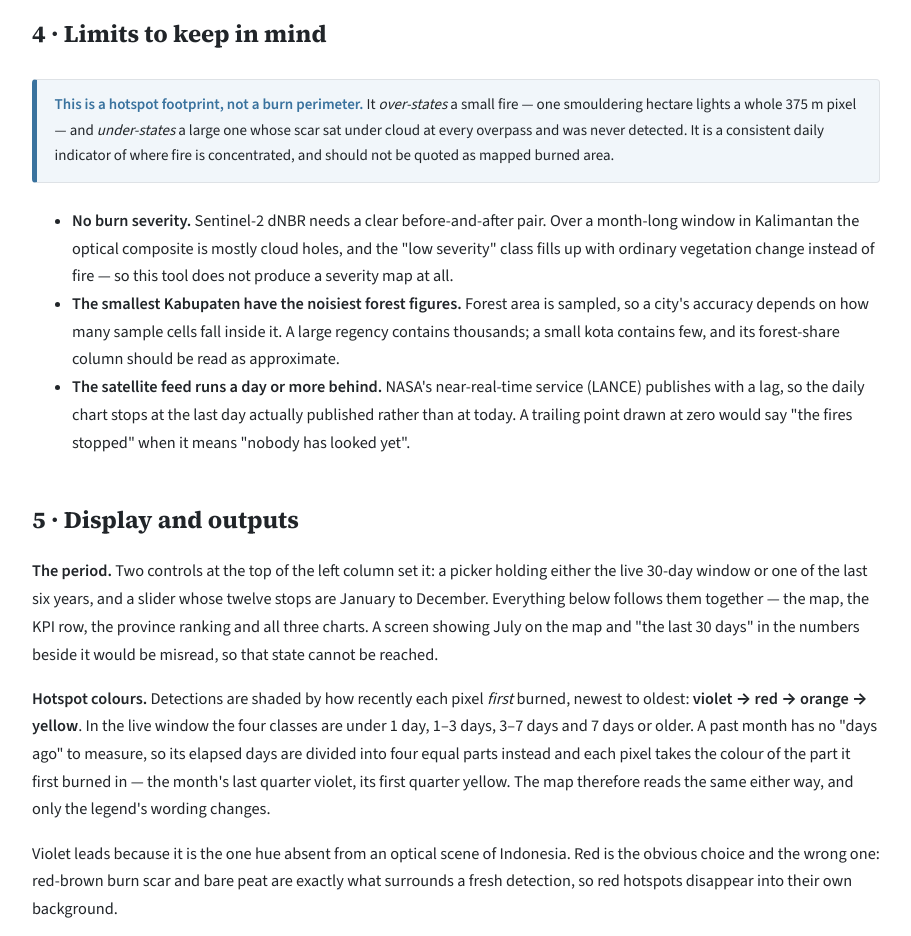
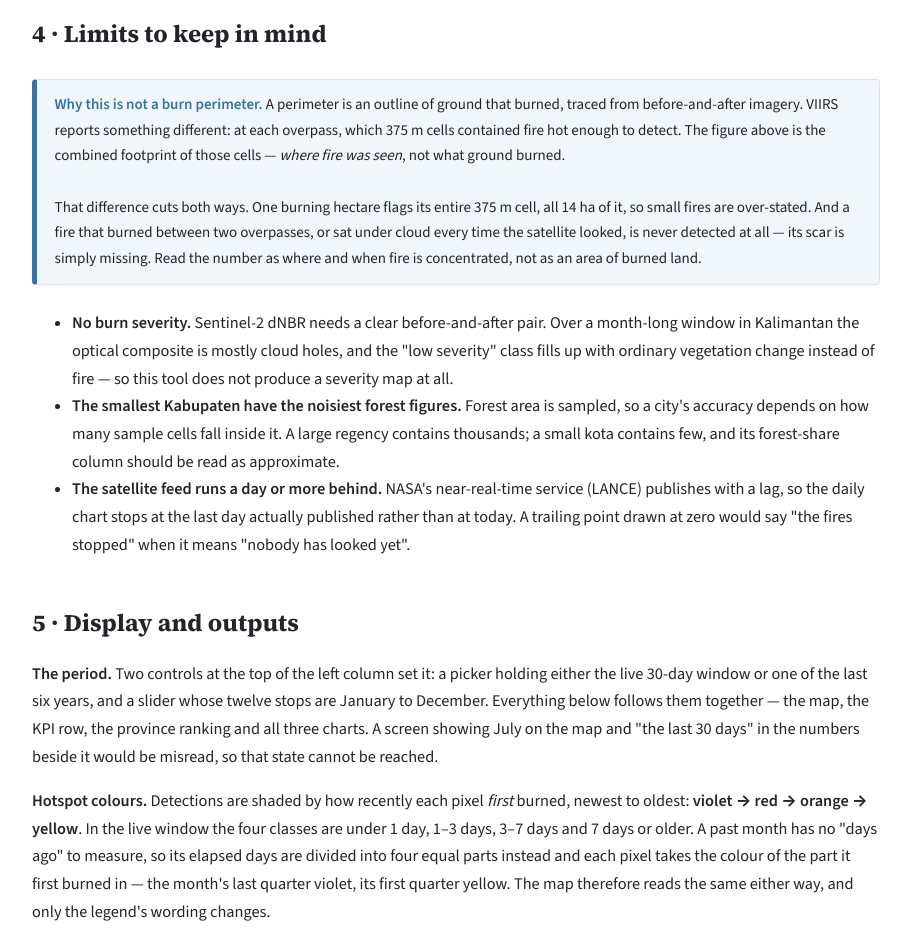
Before and after one commit to YutaKurihara/dda-tool-site, a plain HTML site: page forestfire.html in a window 1280 px wide. Shown: the part 2240-3176 px from the top of the page, without its empty margins (184-1095 px from the left). Drawn offline with nearby package versions, Linux system fonts and the light colour scheme.

Commit message:
Forest Fire: say why it is not a burn perimeter; drop the colour rationale
The note asserted "not a burn perimeter" and then listed consequences
without ever saying what the distinction is, so it read as a disclaimer
rather than an explanation.

The distinction is what is being measured. A perimeter outlines ground
that burned, traced from before-and-after imagery. VIIRS reports which
375 m cells contained fire hot enough to detect at the moment of each
overpass — where fire was seen, not what ground burned. The two failure
modes then follow from that one fact instead of arriving unexplained:
a single burning hectare flags all 14 ha of its cell, and a fire that
burned between overpasses or under cloud is never detected at all.

Also removed the paragraph justifying violet over red for the newest
hotspots. It explains a design decision to readers who only need to know
how to read the legend; the ramp order above it already tells them that.

Co-Authored-By: Claude Opus 5 (1M context) <noreply@anthropic.com>

```diff
--- a/forestfire.html
+++ b/forestfire.html
@@ -105,12 +105,18 @@ a batch export rather than a dashboard.
 <h2>4&nbsp;· Limits to keep in mind</h2>
 
 <div class="note">
-<strong>This is a hotspot footprint, not a burn perimeter.</strong> It
-<em>over-states</em> a small fire — one smouldering hectare lights a whole
-375&nbsp;m pixel — and <em>under-states</em> a large one whose scar sat under
-cloud at every overpass and was never detected. It is a consistent daily
-indicator of where fire is concentrated, and should not be quoted as mapped
-burned area.
+<strong>Why this is not a burn perimeter.</strong> A perimeter is an outline
+of ground that burned, traced from before-and-after imagery. VIIRS reports
+something different: at each overpass, which 375&nbsp;m cells contained fire
+hot enough to detect. The figure above is the combined footprint of those
+cells — <em>where fire was seen</em>, not what ground burned.
+<br><br>
+That difference cuts both ways. One burning hectare flags its entire
+375&nbsp;m cell, all 14&nbsp;ha of it, so small fires are over-stated. And a
+fire that burned between two overpasses, or sat under cloud every time the
+satellite looked, is never detected at all — its scar is simply missing. Read
+the number as where and when fire is concentrated, not as an area of burned
+land.
 </div>
 
 <ul>
@@ -154,13 +160,6 @@ either way, and only the legend's wording changes.
 </p>
 
 <p>
-Violet leads because it is the one hue absent from an optical scene of
-Indonesia. Red is the obvious choice and the wrong one: red-brown burn scar
-and bare peat are exactly what surrounds a fresh detection, so red hotspots
-disappear into their own background.
-</p>
-
-<p>
 <b>Charts and export.</b> Three time series — daily within the selected
 period, monthly across the year, yearly across the last six. Clicking a
 Kabupaten/Kota on the map re-scopes all of them to that city. The ranking
```
